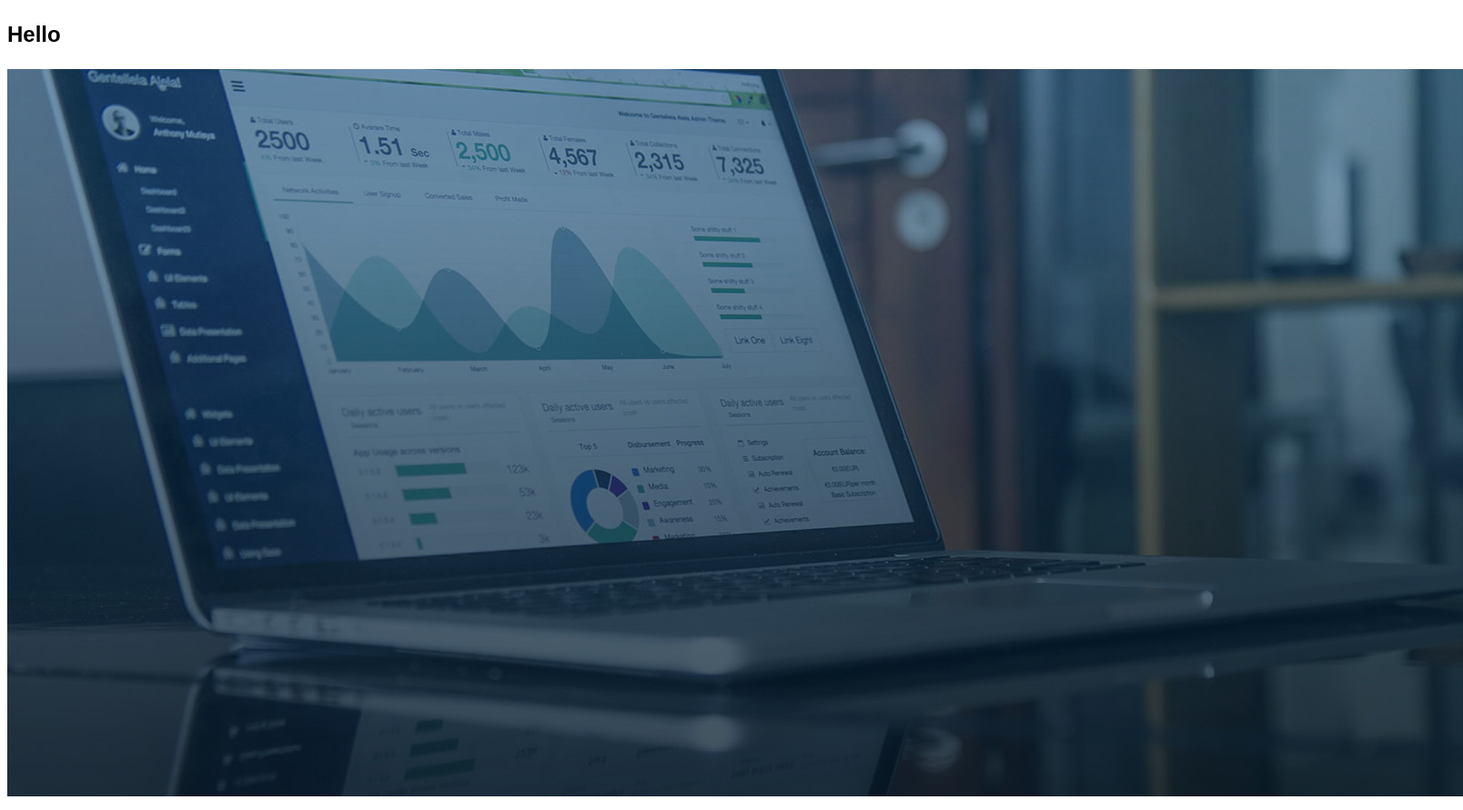
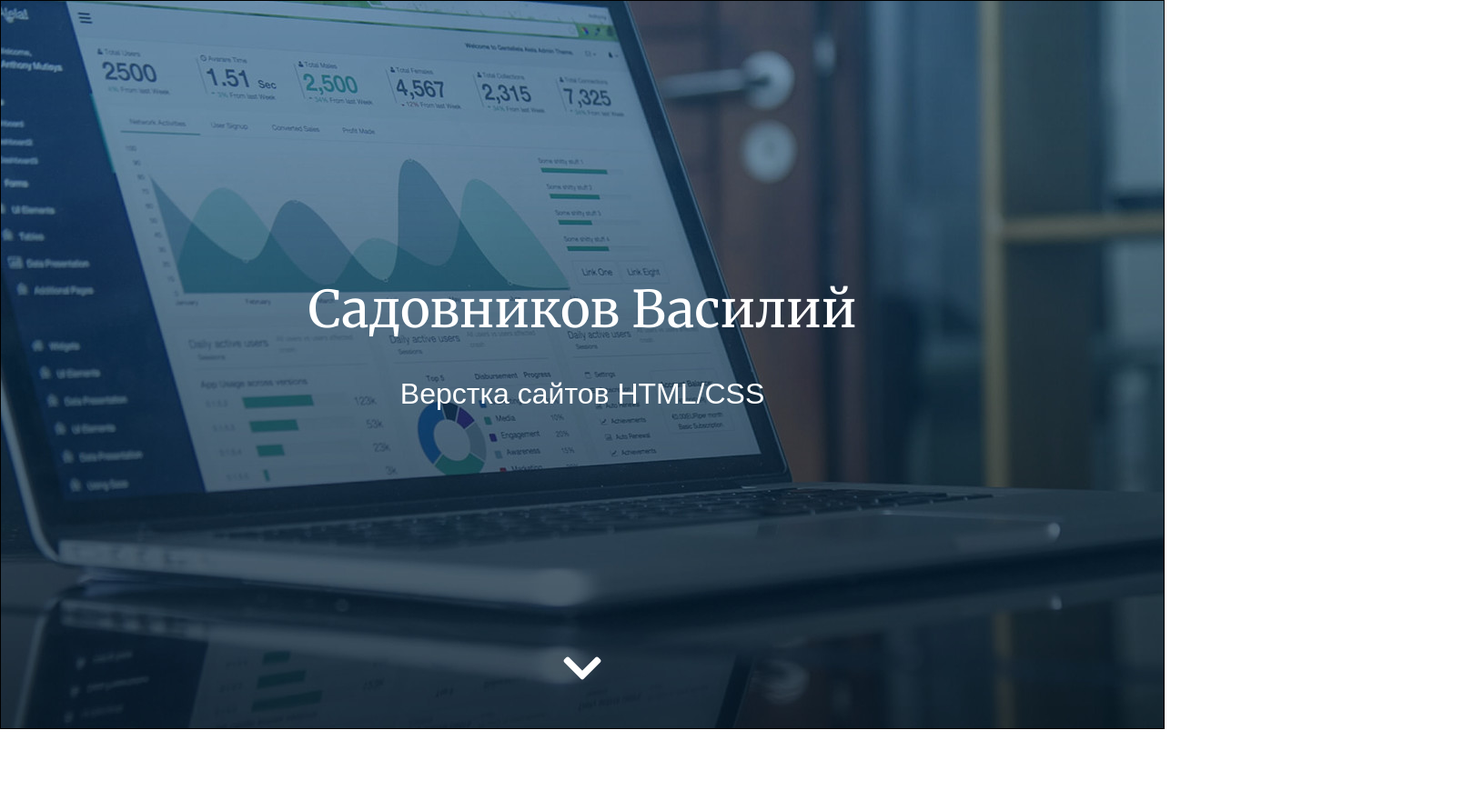
Before and after one commit to VSadovnikov/Portfolio-Webcademy-course, a plain HTML site: page index.html in a window 1280 px wide. Shown: the whole page at 91% size, 1608 px wide, since content can reach past the window. After the commit the page ends 802 px from the top, so only its background shows below. Drawn offline with nearby package versions, Linux system fonts and the light colour scheme; a web font is replaced by a local one.

Commit message:
lesson 2 end

```diff
--- a/css/main.css
+++ b/css/main.css
@@ -7,3 +7,41 @@ font-family: 'Merriweather', serif;
 font-family: 'PT Sans Caption', sans-serif;
 line-height: 1.5;
 }
+
+.header {
+    border: 1px solid black;
+    background-image: url("../img/bg/bg-header.jpg");
+    background-repeat: no-repeat;
+    background-position: center;
+    background-size: cover;
+    height: 100vh;
+    color: white;
+    text-align: center;
+    display: flex;
+    flex-direction: column;
+    align-items: center;
+    justify-content: center;
+    position: relative;
+}
+
+.header_title{
+    font-size: 56px;
+     margin-bottom: 30px;
+    font-family: 'Merriweather', serif;
+    margin-top: -50px;
+}
+
+.header_slogan {
+    font-size: 32px;
+    line-height: 42px;
+}
+
+.header_arrow {
+font-size: 48px;
+    position: absolute;
+    bottom: 50px;
+    left: 50%;
+    width: 60px;
+    height: 50px;
+    margin-left: -30px;
+}
--- a/index.html
+++ b/index.html
@@ -3,13 +3,24 @@
 <head>
 <meta charset="utf-8">
 <title>Vasiliy Sadovnikov Front End dev</title>
-<link rel="stylesheet"href="css/main.css">
+<link rel="stylesheet" href="https://cdnjs.cloudflare.com/ajax/libs/normalize/8.0.0/normalize.css">
+<link rel="stylesheet" href="css/main.css">
 <link href="https://fonts.googleapis.com/css?family=Merriweather|PT+Sans+Caption:400,700&amp;subset=cyrillic-ext" rel="stylesheet">
 <link rel="icon" href="img/fv/favicon.ico">
-
+<link rel="stylesheet" href="https://use.fontawesome.com/releases/v5.0.13/css/all.css" integrity="sha384-DNOHZ68U8hZfKXOrtjWvjxusGo9WQnrNx2sqG0tfsghAvtVlRW3tvkXWZh58N9jp" crossorigin="anonymous">
 </head>
 <body>
-<h2>Hello</h2>
-<img src="img/bg/bg-header.jpg">
+<!---Header-->
+<header class="header">
+    <div class="header_title">
+        Садовников Василий
+    </div>
+    <div class="header_slogan">
+        Верстка сайтов HTML/CSS
+    </div>
+    <div class="header_arrow">
+        <i class="fas fa-chevron-down" aria-hidden="true"></i>
+    </div>
+</header>
 </body>
 </html>
```
Also changed, not shown: 1 other file.
